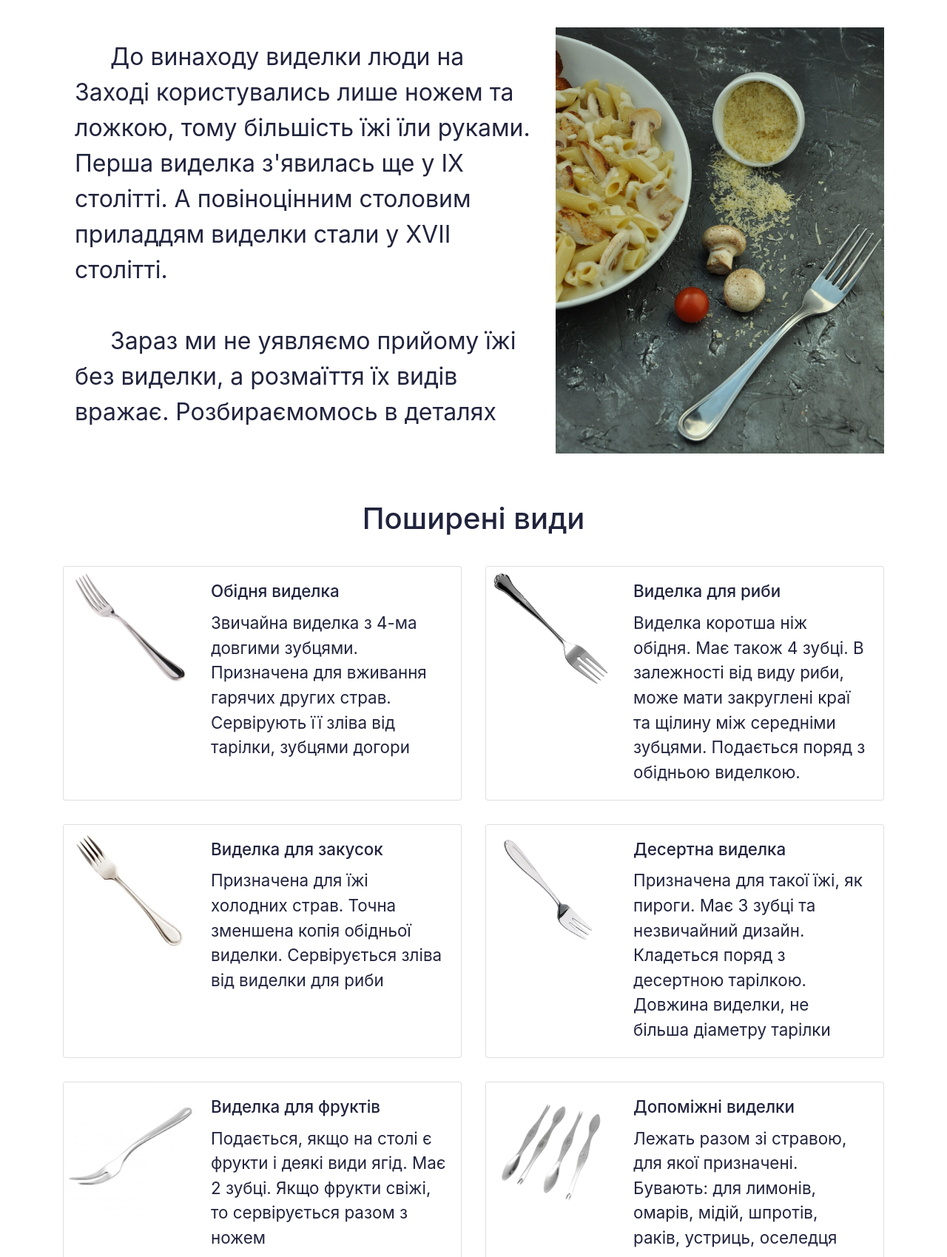
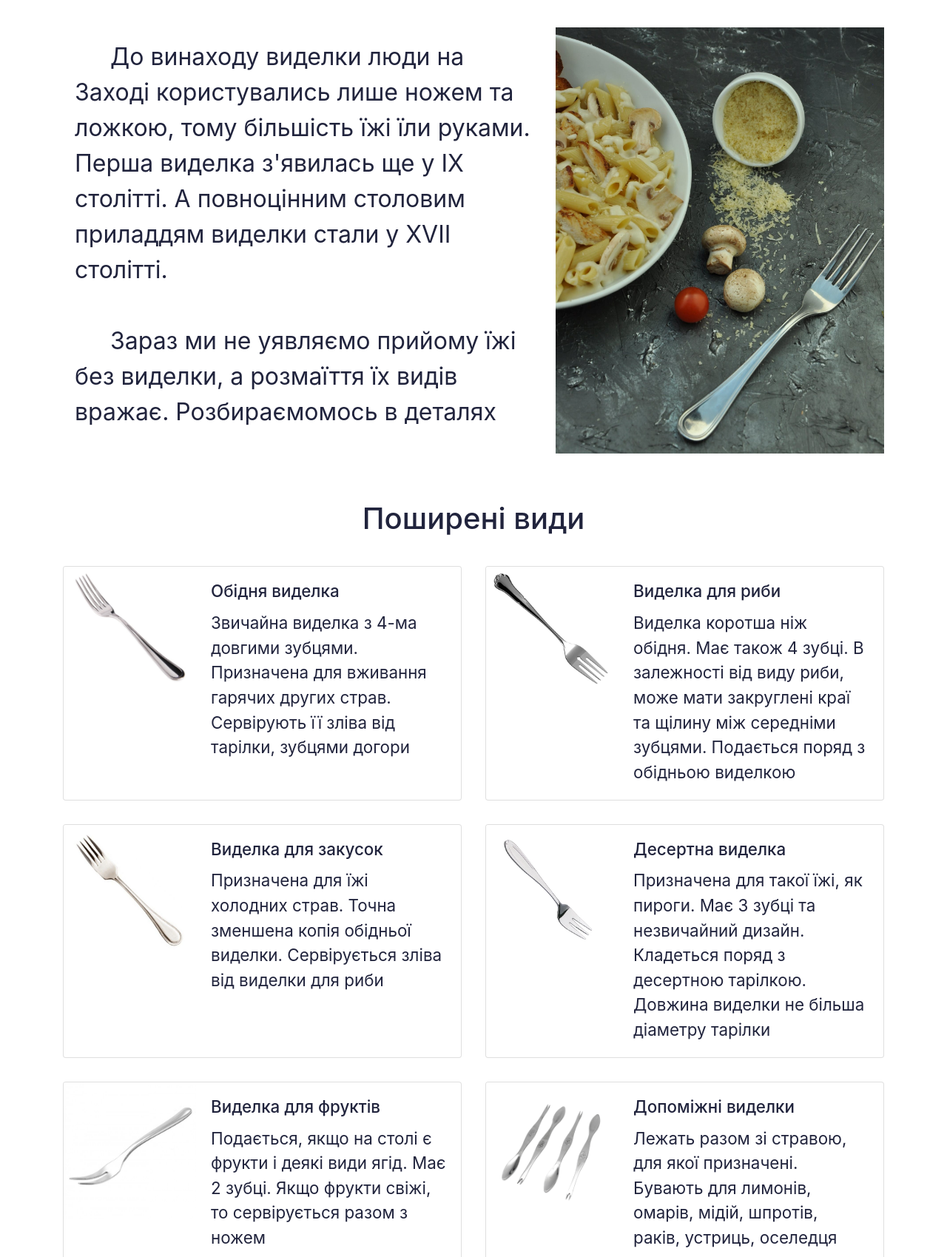
Before and after one commit to Shcherban89/testTask, a plain HTML site: page index.html in a window 1280 px wide. Shown: the part 201-1900 px from the top of the page at 74% size. Drawn offline with nearby package versions, Linux system fonts and the light colour scheme.

Commit message:
changed formatting

```diff
--- a/index.html
+++ b/index.html
@@ -15,7 +15,7 @@
             <section class="head-block">
                 <div>
                     <p>До винаходу виделки люди на Заході користувались лише ножем та ложкою, тому більшість їжі їли руками.
-            Перша виделка з'явилась ще у IX столітті. А повіноцінним столовим приладдям виделки стали у XVII столітті.</p>
+            Перша виделка з'явилась ще у IX столітті. А повноцінним столовим приладдям виделки стали у XVII столітті.</p>
                     <p>Зараз ми не уявляємо прийому їжі без виделки, а розмаїття їх видів вражає. Розбираємомось в деталях</p>
                 </div>
                 <img src="img/3.jpeg" alt="Виделка з тарілкою">
@@ -48,7 +48,7 @@
                                 <div class="card-body">
                                     <h5 class="card-title">Виделка для риби</h5>
                                     <p class="card-text">Виделка коротша ніж обідня. Має також 4 зубці. В залежності від виду риби,
-                може мати закруглені краї та щілину між середніми зубцями. Подається поряд з обідньою виделкою. </p>
+                може мати закруглені краї та щілину між середніми зубцями. Подається поряд з обідньою виделкою</p>
                                 </div>
                             </div>
                         </div>
@@ -76,7 +76,7 @@
                                 <div class="card-body">
                                     <h5 class="card-title">Десертна виделка</h5>
                                     <p class="card-text">Призначена для такої їжі, як пироги.
-                Має 3 зубці та незвичайний дизайн. Кладеться поряд з десертною тарілкою. Довжина виделки, не більша діаметру тарілки </p>
+                Має 3 зубці та незвичайний дизайн. Кладеться поряд з десертною тарілкою. Довжина виделки не більша діаметру тарілки </p>
                                 </div>
                             </div>
                         </div>
@@ -103,7 +103,7 @@
                             <div class="col-md-8">
                                 <div class="card-body">
                                     <h5 class="card-title">Допоміжні виделки</h5>
-                                    <p class="card-text">Лежать разом зі стравою, для якої призначені. Бувають: для лимонів, омарів, мідій, шпротів, раків, устриць, оселедця </p>
+                                    <p class="card-text">Лежать разом зі стравою, для якої призначені. Бувають для лимонів, омарів, мідій, шпротів, раків, устриць, оселедця </p>
                                 </div>
                             </div>
                         </div>
```
